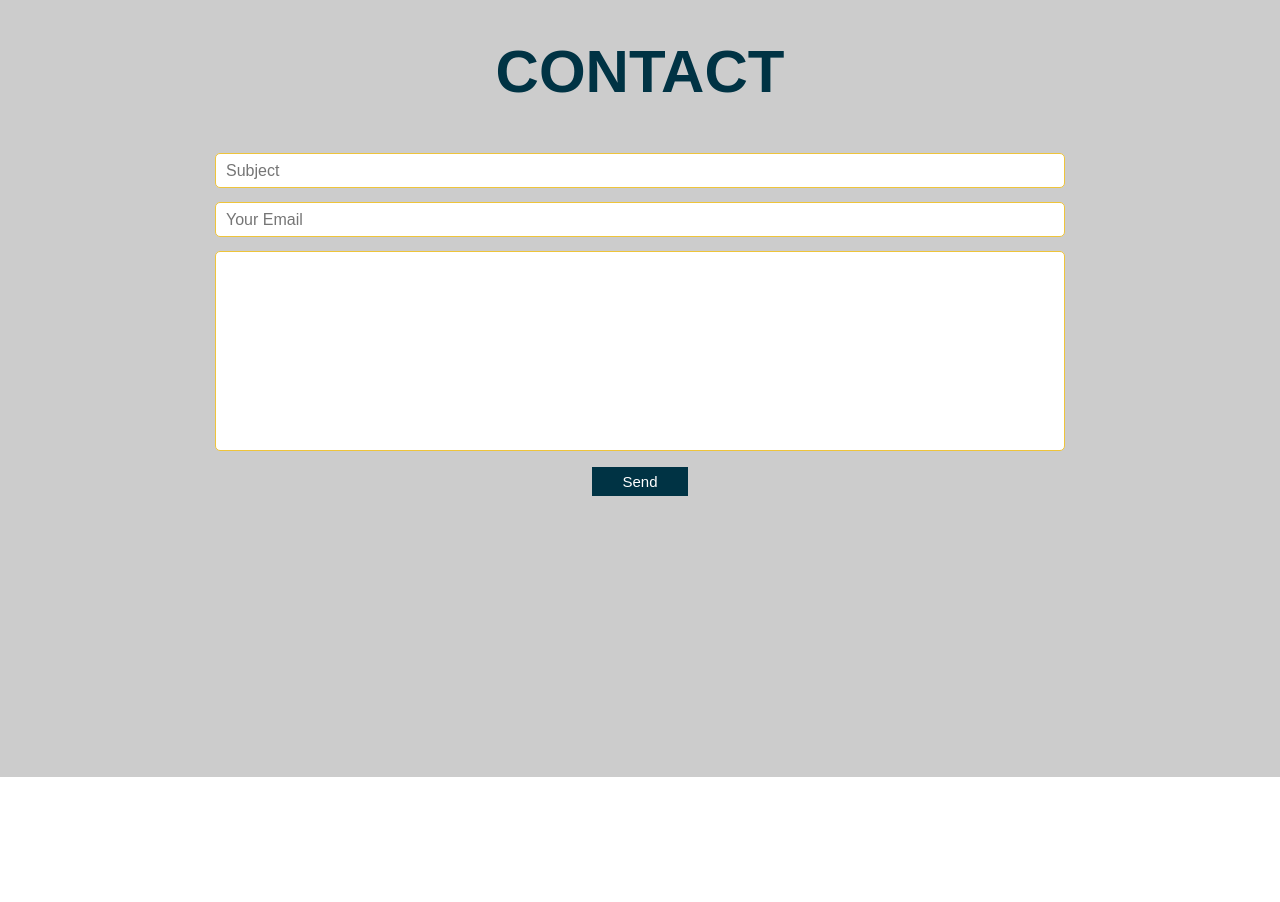
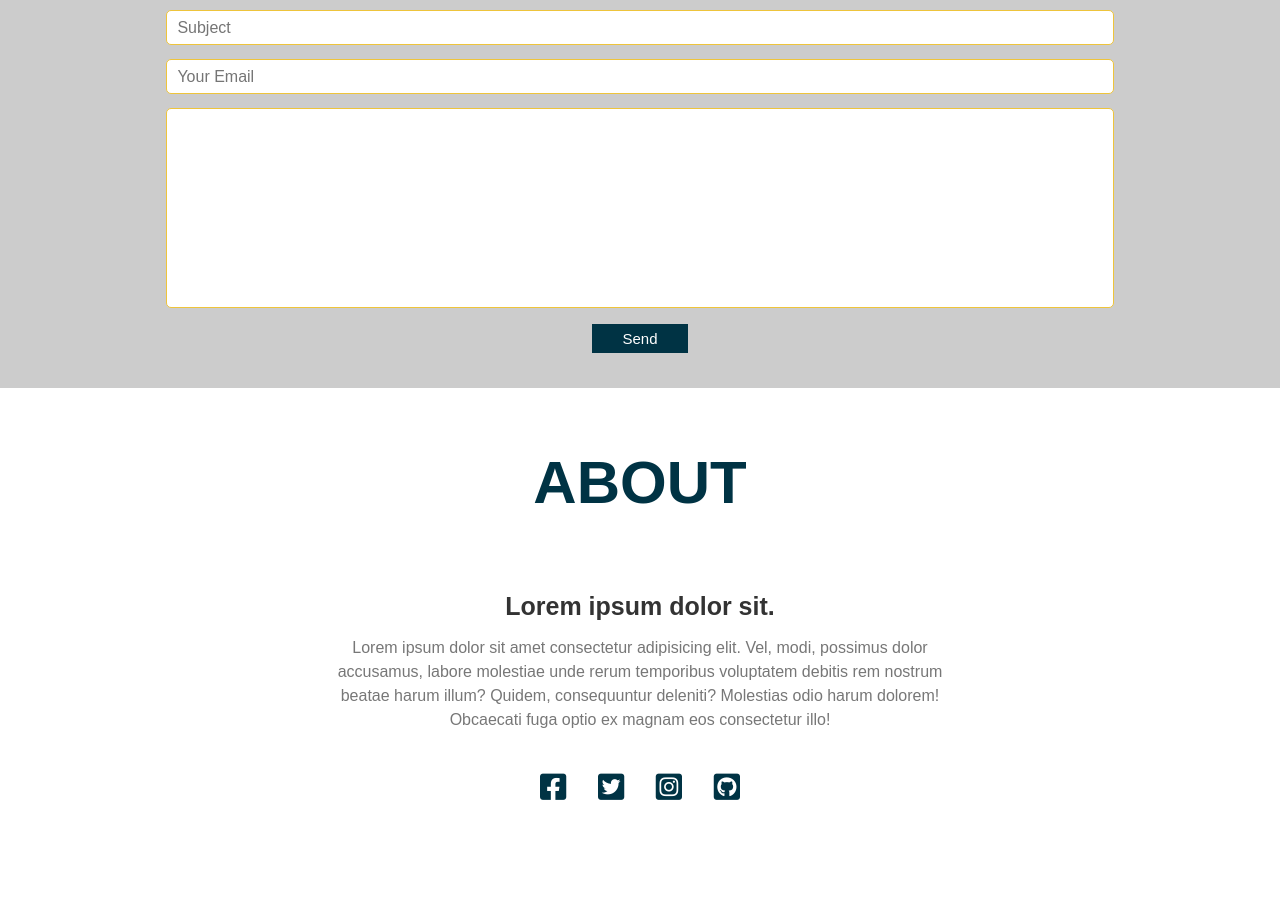
Before and after one commit to nasib-saleh/Template-One, a plain HTML site: page index.html in a window 1280 px wide. Shown: the part 1693-2595 px from the top of the page. Before the commit the page ends 2470 px from the top, so only its background shows below. Drawn offline with Linux system fonts and the light colour scheme.

Commit message:
add font Awesome to project and create about section

```diff
--- a/style.css
+++ b/css/style.css
@@ -57,7 +57,7 @@ header {
 	align-items: center;
 	justify-content: space-between;
 	background-color: var(--mainColor);
-	padding: 15px 13%;
+	padding: 12px 13%;
 	position: relative;
 	border-bottom: 1px solid var(--textColor);
 	.logo a{
@@ -97,21 +97,6 @@ header {
 			margin-left: 20px;
 			color: var(--textColor);
 			cursor: pointer;
-		}
-	}
-	.menu-btn {
-		width: 30px;
-		height: 30px;
-		display: flex;
-		flex-direction: column;
-		align-items: center;
-		justify-content: space-between;
-		cursor: pointer;
-		span {
-			width: 100%;
-			height: 3px;
-			background-color: white;
-			border-radius: 8px;
 		}
 	}
 }
@@ -186,10 +171,9 @@ header {
 /* ------- Start Services Section  ------- */
 
 .services {
-	height: 100vh;
 	.boxes{
 		display: grid;
-		grid-template-columns: repeat(3, 1fr);
+		grid-template-columns: repeat(3, minmax(200px , 350px));
 		column-gap: 25px;
 		margin-top: 30px;
 		.box {
@@ -248,13 +232,13 @@ header {
 /* ------- Start Contact Section ------- */
 .contact{
 	background-color: var(--textColor);
-	min-height: 100vh;
+	/* height: 100vh; */
 	.form-container{
     form{
 			display: flex;
 			align-items: center;
 			flex-direction: column;
-			width: 850px;
+			/* width: 850px; */
 			margin: 0 auto;
 			div {
 				margin: 7px 0;
@@ -297,6 +281,41 @@ header {
 	}
 }
 /* ------- End Contact Section ------- */
+/* ------- Start About Section ------- */
+.about {
+	text-align: center;
+	.about-content {
+		max-width: 650px;
+		margin: 10px auto;
+		padding: 20px;
+		h3 {
+			font-size: 25px;
+			margin: 15px 0;
+			color: #333;
+		}
+		p {
+			color: #777;
+			line-height: 1.5;
+		}
+		.social-media {
+			display: flex;
+			align-items: center;
+			justify-content: space-between;
+			width: 200px;
+			margin: 40px auto;
+			i {
+				font-size: 30px;
+				color: var(--mainColor);
+				cursor: pointer;
+				transition: var(--transition);
+				&:hover {
+					scale: 1.2;
+				}
+			}
+		}
+	}
+}
+/* ------- End About Section ------- */
 
 
 
@@ -304,18 +323,59 @@ header {
 	header {
 		padding: 15px 8%;
 	}
+	.container {
+		padding: 0 8%;
+	}
+	.heading-title {
+		font-size: 45px;
+	}
+	section {
+		height: auto;
+	}
+	.hero {
+		.content{
+			h1 {
+				font-size: 70px;
+				text-align: center;
+			}
+			p {
+				height: auto;
+			}
+		}
+	}
+	.services .boxes {
+		grid-template-columns: 1fr;
+	}
+}
+/* --------- media Query ----------- */
+@media (max-width: 991px) {
+	.conainer {
+		padding: 0 10%;
+	}
+	header {
+		padding: 0 10%;
+	}
+	header .search-form input {
+		display: none;
+	}
 	header nav {
 		position: absolute;
-		top: 45px;
+		top: 50px;
 		right: -100%;
-		width: 100%;
+		width: 0;
 		height: 100vh;
 		text-align: center;
 		background-color: var(--mainColor);
 		transition: all 0.3s ease;
 		&.show {
 			right: 0;
+			width: 100%;
+			z-index: 100;
 		}
+		ul {
+			display: flex;
+			align-items: center;
+			flex-direction: column;
 			li {
 				margin-top: 50px;
 				a {
@@ -328,26 +388,22 @@ header {
 				}
 			}
 		}
-	.container {
-		padding: 0 8%;
-	}
-	.hero {
-		.content{
-			h1 {
-				font-size: 70px;
-				text-align: center;
-			}
-			p {
-				height: auto;
-			}
-		}
-	}
 
 	}
-/* --------- media Query ----------- */
-@media (max-width: 991px) {
-	header .menu-btn {
-		display: none;
+	.menu-btn {
+		width: 30px;
+		height: 30px;
+		display: flex;
+		flex-direction: column;
+		align-items: center;
+		justify-content: space-between;
+		cursor: pointer;
+		span {
+			width: 100%;
+			height: 3px;
+			background-color: white;
+			border-radius: 8px;
+		}
 	}
 	.services .boxes{
 		grid-template-columns: repeat(2, 1fr);
--- a/index.html
+++ b/index.html
@@ -4,7 +4,8 @@
 		<meta charset="UTF-8" />
 		<meta name="viewport" content="width=device-width, initial-scale=1.0" />
 		<title>Template One</title>
-		<link rel="stylesheet" href="style.css" />
+		<link rel="stylesheet" href="css/all.min.css" />
+		<link rel="stylesheet" href="css/style.css" />
 	</head>
 	<body>
 		<!-- //////////// Header //////////// -->
@@ -20,7 +21,7 @@
 			</nav>
 			<div class="search-form">
 				<input type="text" placeholder="Search" id="search" />
-				<label for="search"><i>Search</i></label>
+				<label for="search"><i class="fas fa-search"></i></label>
 			</div>
 			<div class="menu-btn">
 				<span></span>
@@ -116,5 +117,34 @@
 				</div>
 			</div>
 		</section>
+		<section class="about">
+			<div class="container">
+				<h1 class="heading-title">About</h1>
+				<div class="about-content">
+					<h3>Lorem ipsum dolor sit.</h3>
+					<p>
+						Lorem ipsum dolor sit amet consectetur adipisicing elit. Vel, modi,
+						possimus dolor accusamus, labore molestiae unde rerum temporibus
+						voluptatem debitis rem nostrum beatae harum illum? Quidem,
+						consequuntur deleniti? Molestias odio harum dolorem! Obcaecati fuga
+						optio ex magnam eos consectetur illo!
+					</p>
+					<div class="social-media">
+						<a>
+							<i class="fab fa-facebook-square"> </i>
+						</a>
+						<a>
+							<i class="fab fa-twitter-square"></i>
+						</a>
+						<a>
+							<i class="fab fa-instagram-square"></i>
+						</a>
+						<a>
+							<i class="fab fa-github-square"></i>
+						</a>
+					</div>
+				</div>
+			</div>
+		</section>
 	</body>
 </html>
--- /dev/null
+++ b/sass/layout/_global-rules.scss
@@ -0,0 +1,47 @@
+:root {
+	--mainColor: #003344;
+	--altColor: #eec43b;
+	--textColor: #ccc;
+	--transition: all 0.3s ease;
+}
+* {
+	box-sizing: border-box;
+	margin: 0;
+	padding: 0;
+	list-style: none;
+}
+section {
+	padding: 30px 0;
+	width: 100%;
+}
+a {
+	text-decoration: none;
+}
+
+body {
+	font-family: "poppins", sans-serif;
+}
+.container {
+	padding: 0 13%;
+}
+.heading-title {
+	font-size: 60px;
+	color: var(--mainColor);
+	text-transform: uppercase;
+	position: relative;
+	width: fit-content;
+	margin: 30px auto 40px;
+	&::before {
+		content: "";
+		position: absolute;
+		bottom: -10px;
+		left: 0;
+		width: 0;
+		height: 10px;
+		background-color: var(--altColor);
+		transition: var(--transition);
+	}
+	&:hover::before {
+		width: 100%;
+	}
+}
```
Also changed, not shown: css/all.min.css (added), webfonts/fa-brands-400.ttf (added), webfonts/fa-brands-400.woff2 (added), webfonts/fa-regular-400.ttf (added), webfonts/fa-regular-400.woff2 (added), webfonts/fa-solid-900.ttf (added), webfonts/fa-solid-900.woff2 (added), webfonts/fa-v4compatibility.ttf (added), webfonts/fa-v4compatibility.woff2 (added). Lines whose indentation alone changed are shown as unchanged.
